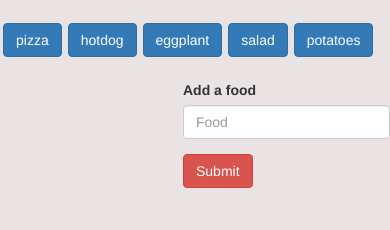
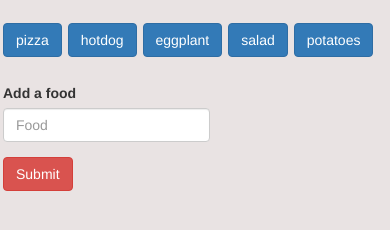
Before and after one commit to wehbs/Giphy-API, a plain HTML site: page index.html in a window 390 px wide. Drawn offline with nearby package versions, Linux system fonts and the light colour scheme.

Commit message:
added media query to move add button to left on mobile

```diff
--- a/assets/css/style.css
+++ b/assets/css/style.css
@@ -4,6 +4,13 @@ body {
 
 form {
   float: right;
+  margin: 3px;
+}
+
+@media only screen and (max-width: 767px) {
+  form {
+    float: left;
+  }
 }
 
 img {
```
Also changed, not shown: index.html (line endings or trailing spaces).
